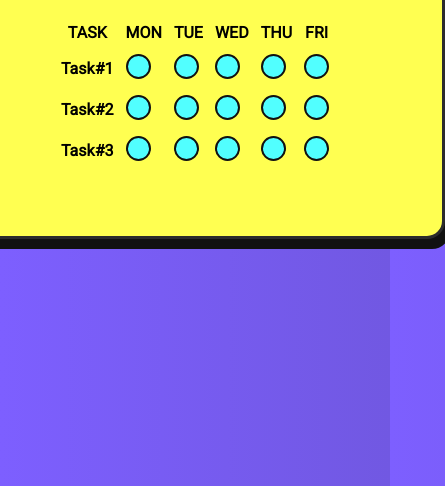
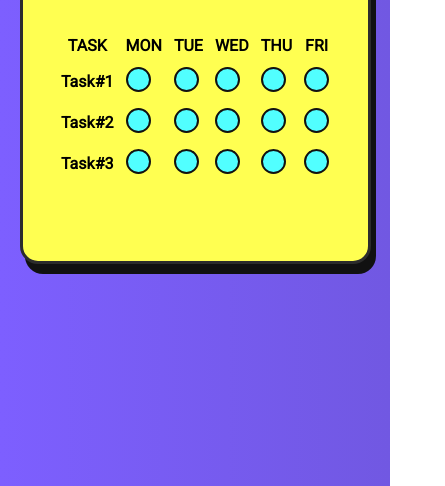
Before and after one commit to rhemaMarneni/Weekly-Habit-Tracker, a plain HTML site: page index.html in a window 390 px wide. Shown: the part 358-844 px from the top of the page, 445 px wide, since content can reach past the window. Drawn offline with Linux system fonts and the light colour scheme.

Commit message:
Update style.css

```diff
--- a/style.css
+++ b/style.css
@@ -62,3 +62,10 @@ td {
 .active {
 	background-color: rgb(255, 67, 67);
 }
+
+@media only screen and (max-width: 600px) {
+	.main-box {
+		width: 90%;
+		height: 400px;
+	}
+}
```
